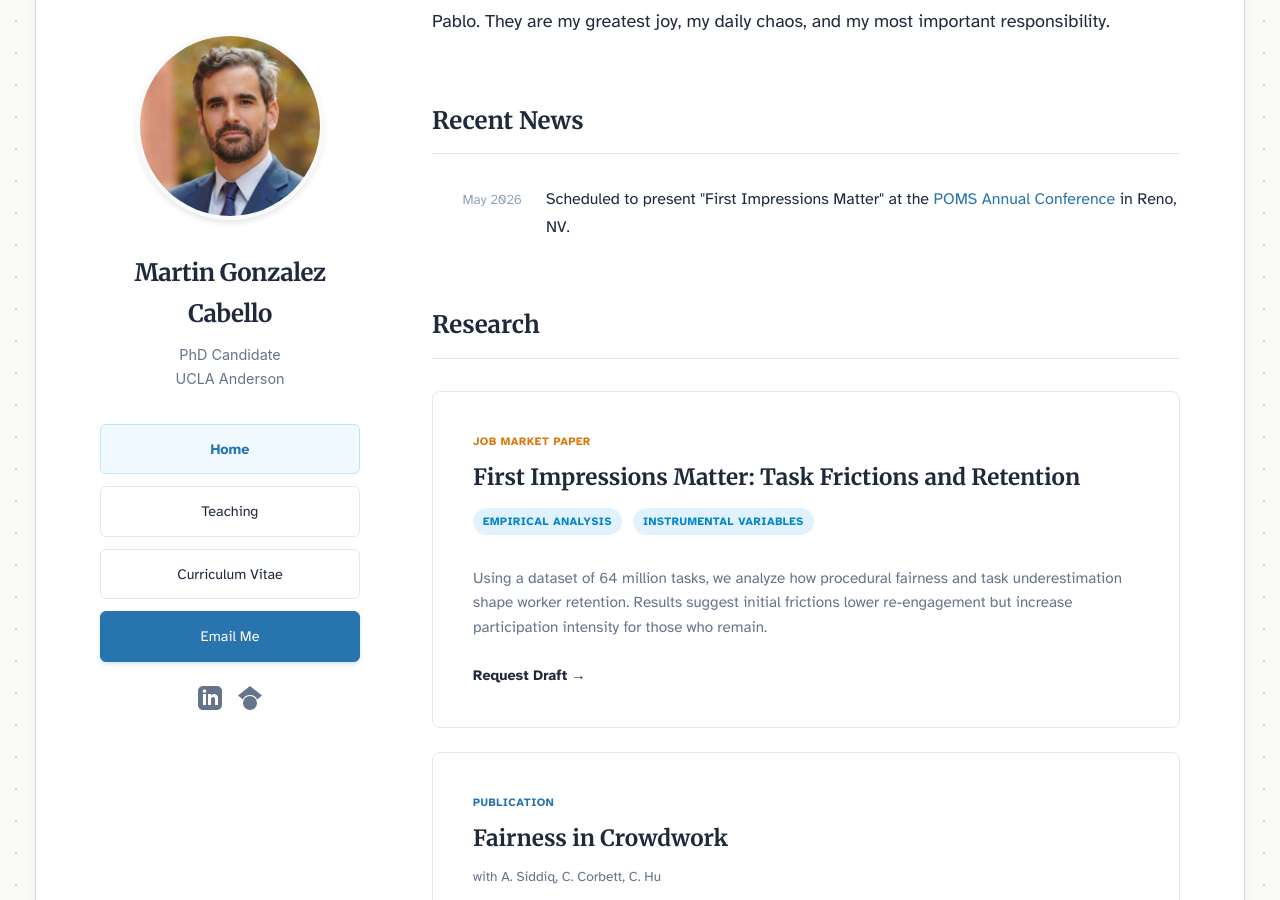
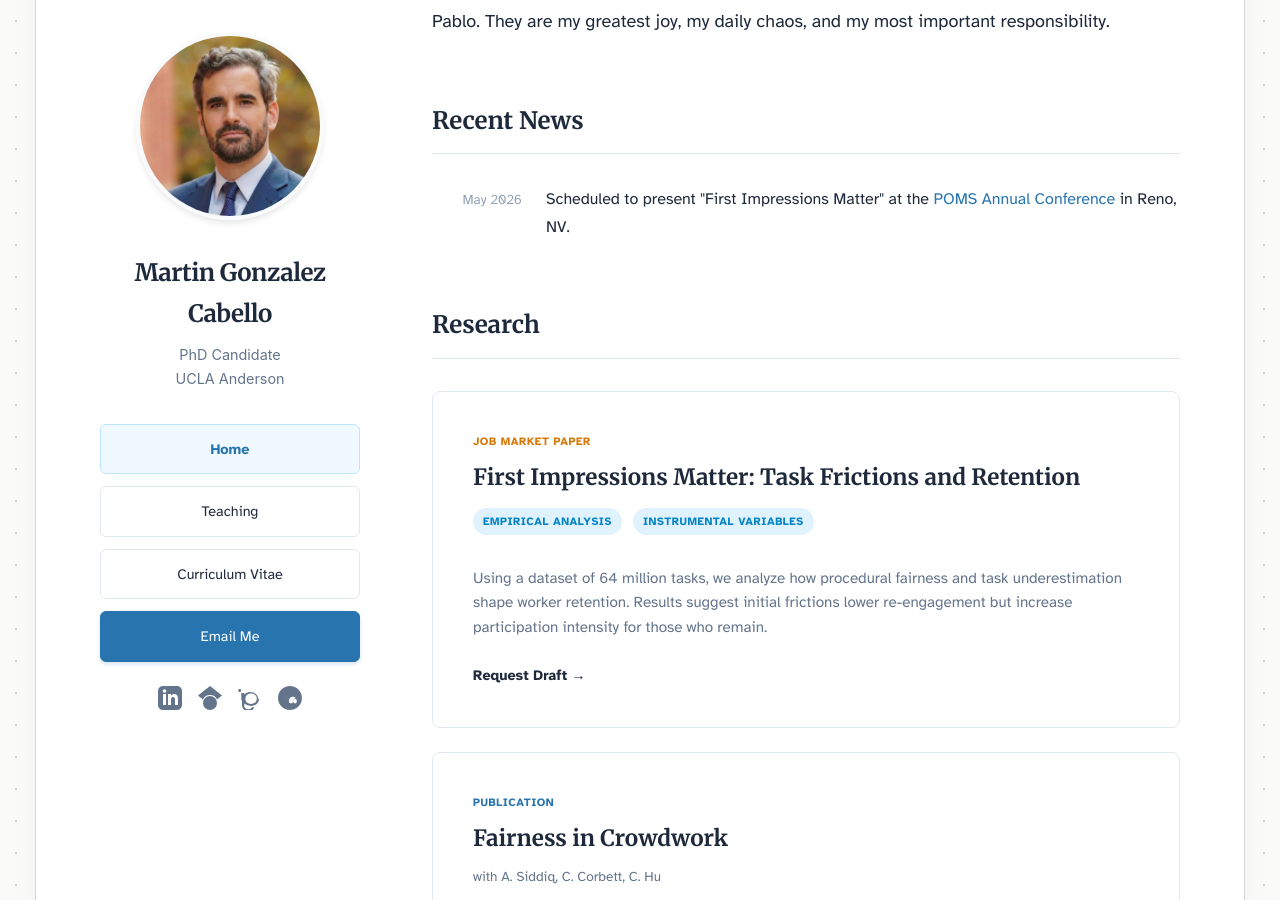
Before and after one commit to martins73/research-site, a Jekyll site: the page built from index.html, in a window 1280 px wide and 900 px high, scrolled down 507 px. Built offline with Jekyll 4.4.1, drawn with Linux system fonts in a browser that asks for light colours.

Commit message:
Add social links for Goodreads and Last.fm

```diff
--- a/_layouts/default.html
+++ b/_layouts/default.html
@@ -369,6 +369,13 @@
                 <a href="https://scholar.google.com/citations?user=5OSLJwQAAAAJ" class="social-link" title="Google Scholar" target="_blank">
                     <svg class="social-icon" xmlns="http://www.w3.org/2000/svg" width="24" height="24" viewBox="0 0 24 24"><path d="M12 24a7 7 0 1 1 0-14 7 7 0 0 1 0 14zm0-24L0 9.5l4.838 3.94A8 8 0 0 1 12 9a8 8 0 0 1 7.162 4.44L24 9.5z"/></svg>
                 </a>
+                <a href="https://www.goodreads.com/user/show/29425606-mart-n-gonz-lez-cabello" class="social-link" title="Goodreads" target="_blank">
+                    <svg class="social-icon" xmlns="http://www.w3.org/2000/svg" width="24" height="24" viewBox="0 0 24 24"><path d="M18.8 12.8c0-3.1-2.4-5.2-5.7-5.2-3.4 0-5.7 2.1-5.7 5.2 0 3.1 2.3 5.2 5.7 5.2 3.3 0 5.7-2.1 5.7-5.2zM21 12.8c0 4.2-3.3 7.1-7.9 7.1-2.7 0-4.9-1-6.2-2.3l-.7.8v.9c0 2.5 1.5 3.9 4 3.9 2 0 3.3-.9 3.7-2h2.2c-.5 2.5-2.9 3.9-5.9 3.9-3.9 0-6.2-2.4-6.2-6V6.9h2.2v1.6c1.3-1.4 3.4-2.4 6-2.4 4.5 0 7.9 3 7.9 6.7z M5.5 14h-2.2V6.9h2.2V14z M3.2 4.4c0 .8-.7 1.5-1.5 1.5S.2 5.2.2 4.4C.2 3.6.8 2.9 1.7 2.9c.8 0 1.5.7 1.5 1.5z"/></svg>
+                </a>
+
+                <a href="https://www.last.fm/user/tinjr" class="social-link" title="Last.fm (Listening History)" target="_blank">
+                    <svg class="social-icon" xmlns="http://www.w3.org/2000/svg" width="24" height="24" viewBox="0 0 24 24"><path d="M11.964 0C5.367 0 0 5.372 0 12s5.367 12 11.964 12c6.598 0 11.965-5.372 11.965-12S18.562 0 11.964 0zm5.66 17.518c-1.396 0-2.316-.921-2.615-1.921-.081-.299-.189-.922-.189-1.22 0-1.168 1.436-1.547 2.059-1.547 1.056 0 1.57.596 1.76 1.14.107.352.162.759.162 1.165 0 1.546-1.166 2.383-1.177 2.383zm.678-5.748c-1.383 0-2.452.731-3.13 2.167-.326.678-.515 1.518-.515 2.411 0 .219.027.435.054.653-.408.188-.95.324-1.52.324-1.246 0-2.06-.595-2.25-1.545-.054-.271-.08-.597-.08-.949 0-2.195 1.627-4.011 4.148-4.011 1.247 0 2.223.516 2.766 1.355.244.38.434.84.515 1.328l.012-.006zM7.452 16.57c-1.193 0-2.034-.95-2.223-2.114-.055-.325-.082-.705-.082-1.083 0-1.898 1.165-3.363 2.873-3.363.353 0 .705.053 1.003.189-.162 2.222-1.464 4.091-3.595 5.564.596.516 1.328.814 2.025.814 1.258 0 2.37-.801 2.37-2.67-.001-3.692-2.884-6.431-6.48-6.431C1.295 7.476 0 9.873 0 12.016c0 2.923 2.14 5.399 5.335 5.399 2.031 0 3.792-1.084 4.821-2.738-.975.922-1.789 1.893-2.704 1.893z"/></svg>
+                </a>
             </div>
         </aside>
 
```
